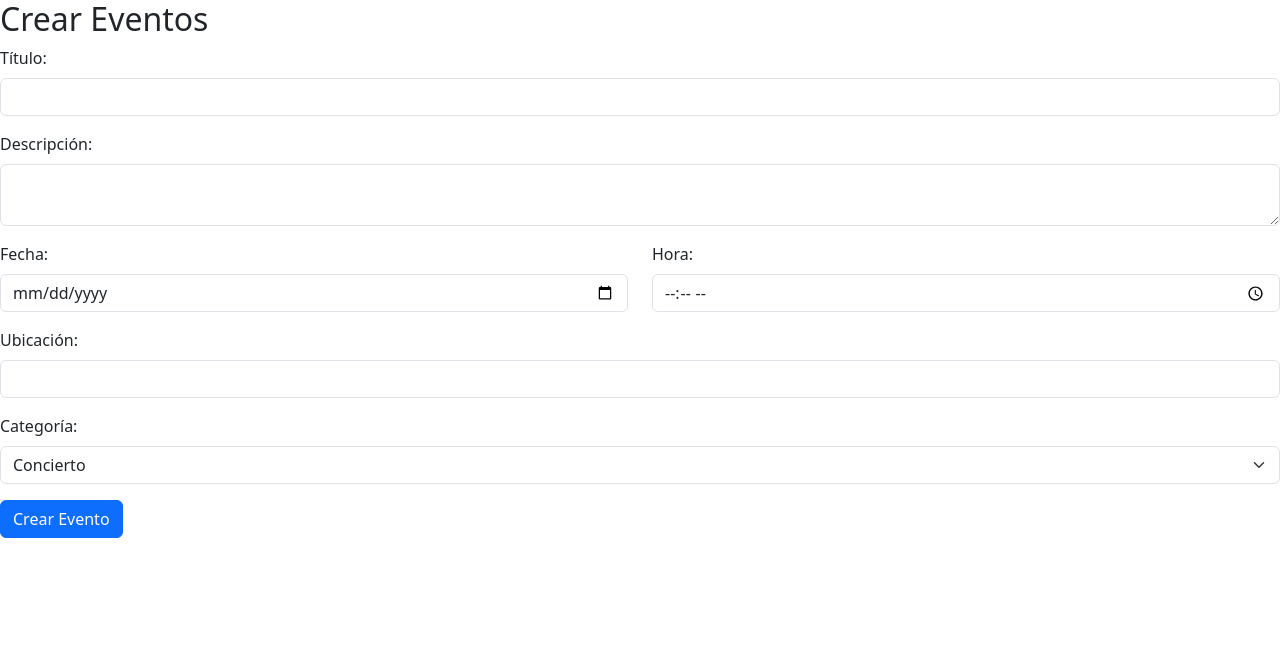
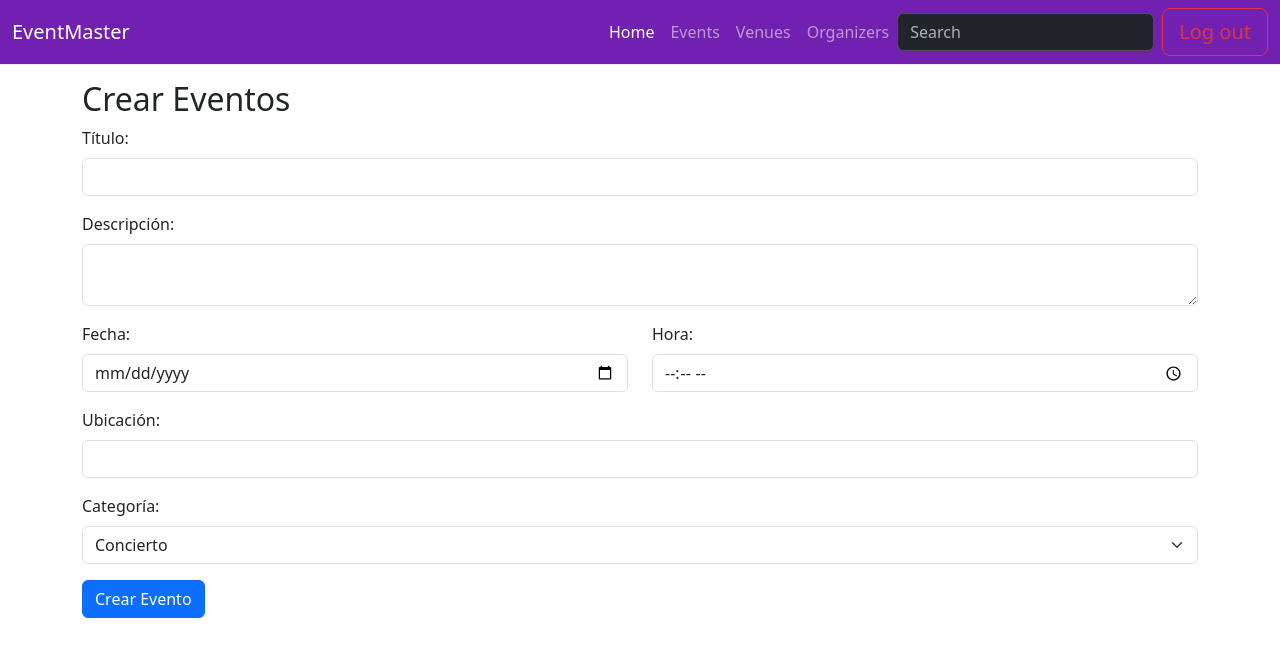
Before and after one commit to kevinov07/EventMaster-frontend, an Angular app: page /events in a window 1280 px wide. Shown: the top 656 px of the page. Built offline with nearby package versions, Linux system fonts and the light colour scheme.

Commit message:
chore: Update events component layout and styles

```diff
--- a/src/app/components/events/events.component.css
+++ b/src/app/components/events/events.component.css
@@ -0,0 +1,3 @@
+section {
+    margin-top: 80px;
+}
--- a/src/app/components/events/events.component.html
+++ b/src/app/components/events/events.component.html
@@ -1,4 +1,6 @@
-<section>
+<app-header class="fixed-top"></app-header>
+
+<section class="container">
   <h2>Crear Eventos</h2>
   <!-- Formulario para crear eventos -->
   <form>
--- a/src/app/components/events/events.component.ts
+++ b/src/app/components/events/events.component.ts
@@ -1,11 +1,12 @@
 import { Component } from '@angular/core';
 import { RouterLink } from '@angular/router';
+import { HeaderComponent } from '../header/header.component';
 
 
 @Component({
   selector: 'app-events',
   standalone: true,
-  imports: [RouterLink],
+  imports: [RouterLink, HeaderComponent],
   templateUrl: './events.component.html',
   styleUrl: './events.component.css'
 })
--- a/src/app/components/header/header.component.css
+++ b/src/app/components/header/header.component.css
@@ -0,0 +1,13 @@
+.navbar {
+    background-color: #7120af;
+    border-bottom: 1px solid #e9ecef;
+}
+
+/* .btn-custom{
+    border-color: #ffffff;
+} */
+
+.logo {
+    width: 50px;
+    height: 50px;
+  }
--- a/src/app/components/header/header.component.html
+++ b/src/app/components/header/header.component.html
@@ -1,5 +1,6 @@
-<nav class="navbar navbar-expand-lg bg-secundary">
+<nav class="navbar navbar-expand-lg " data-bs-theme="dark">
   <div class="container-fluid">
+    <!-- <img class="logo" src="assets/images/login-logo.png" alt="EventMaster"> -->
     <a class="navbar-brand" href="#">EventMaster</a>
     <button class="navbar-toggler" type="button" data-bs-toggle="collapse" data-bs-target="#navbarSupportedContent" aria-controls="navbarSupportedContent" aria-expanded="false" aria-label="Toggle navigation">
       <span class="navbar-toggler-icon"></span>
@@ -21,7 +22,7 @@
       <form class="d-flex" role="search">
         <input class="form-control me-2" type="search" placeholder="Search" aria-label="Search">
       </form>
-      <button class="btn btn-outline-danger btn-primary btn-lg" routerLink="/login" type="button">Log out</button>
+      <button class="btn btn-outline-danger btn-lg btn-custom" routerLink="/login" type="button">Log out</button>
     </div>
   </div>
 </nav>
```
Lines whose indentation alone changed are shown as unchanged.
